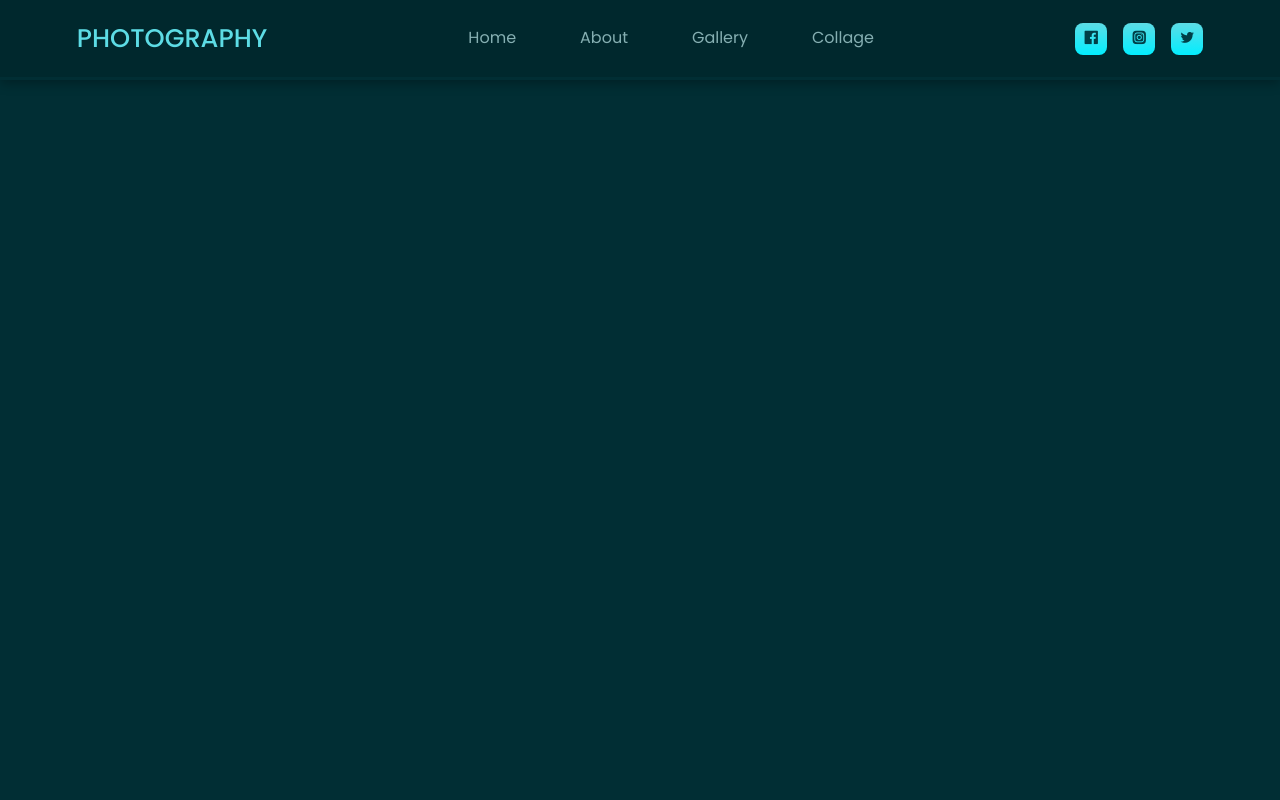
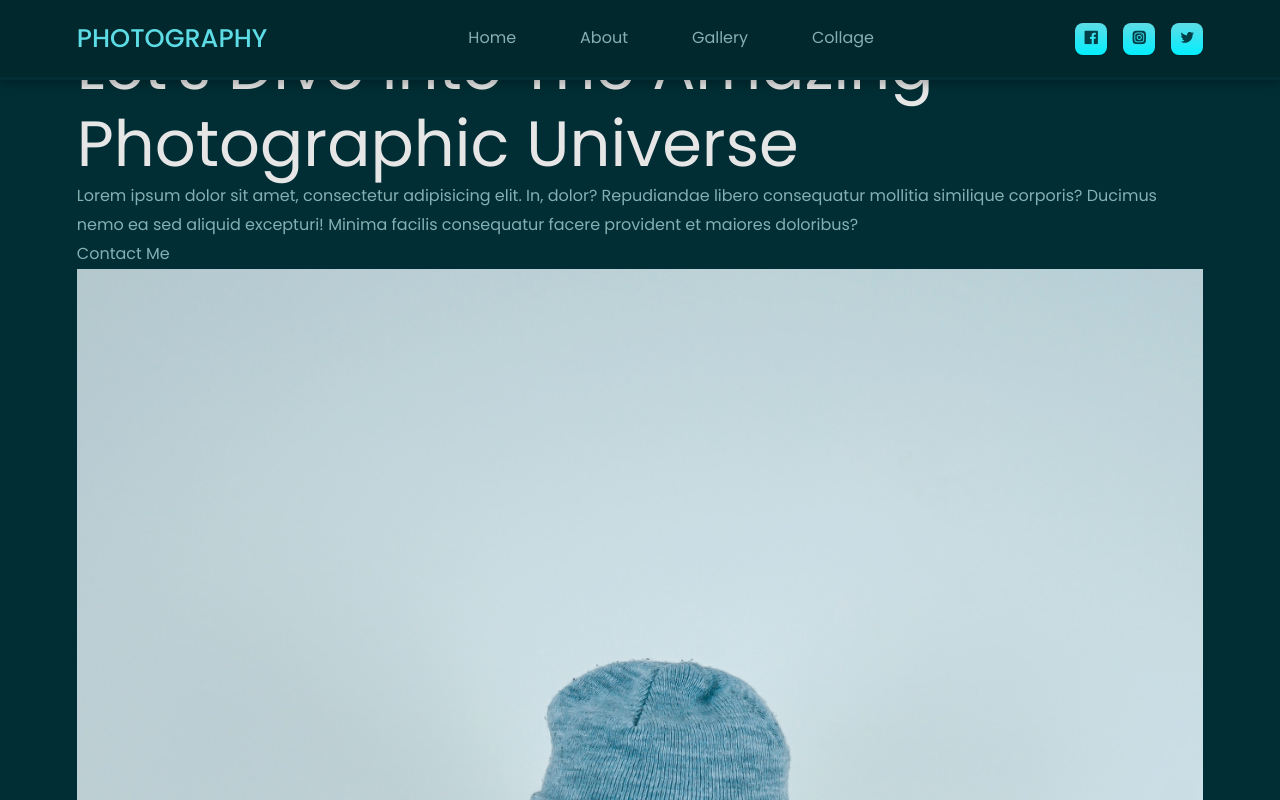
Before and after one commit to mostafizzfuad/photography, a plain HTML site: page index.html in a window 1280 px wide. Shown: the top 800 px of the page. Drawn offline with nearby package versions, Linux system fonts and the light colour scheme.

Commit message:
update code

```diff
--- a/index.html
+++ b/index.html
@@ -31,5 +31,31 @@
         </div>
     </nav>
     <!--=============== navbar end ===============-->
+
+    <!--=============== header start ===============-->
+    <header>
+        <div class="container header-container">
+            <div class="header-left">
+                <a href="#" class="header-hashtag">#2022 Best Photographer</a>
+                <h1>Let's Dive Into The Amazing Photographic Universe</h1>
+                <p>Lorem ipsum dolor sit amet, consectetur adipisicing elit. In, dolor?
+                    Repudiandae libero consequatur mollitia similique corporis? Ducimus
+                    nemo ea sed aliquid excepturi! Minima facilis consequatur facere
+                    provident et maiores doloribus?
+                </p>
+                <a href="#" class="header-btn">Contact Me</a>
+            </div>
+            <div class="header-right">
+                <div class="header-image-bg"></div>
+                <div class="header-image-lg">
+                    <img src="./images/header.jpg" />
+                </div>
+                <div class="header-image-md">
+                    <img src="./images/header.jpg" />
+                </div>
+            </div>
+        </div>
+    </header>
+    <!--=============== header end ===============-->
 </body>
 </html>
```
Also changed, not shown: images/c1.jpg (added), images/c2.jpg (added), images/c3.jpg (added), images/c4.jpg (added), images/c5.jpg (added), images/frame1.jpg (added), images/gallery1.jpg (added), images/header.jpg (added), 9 other files.
